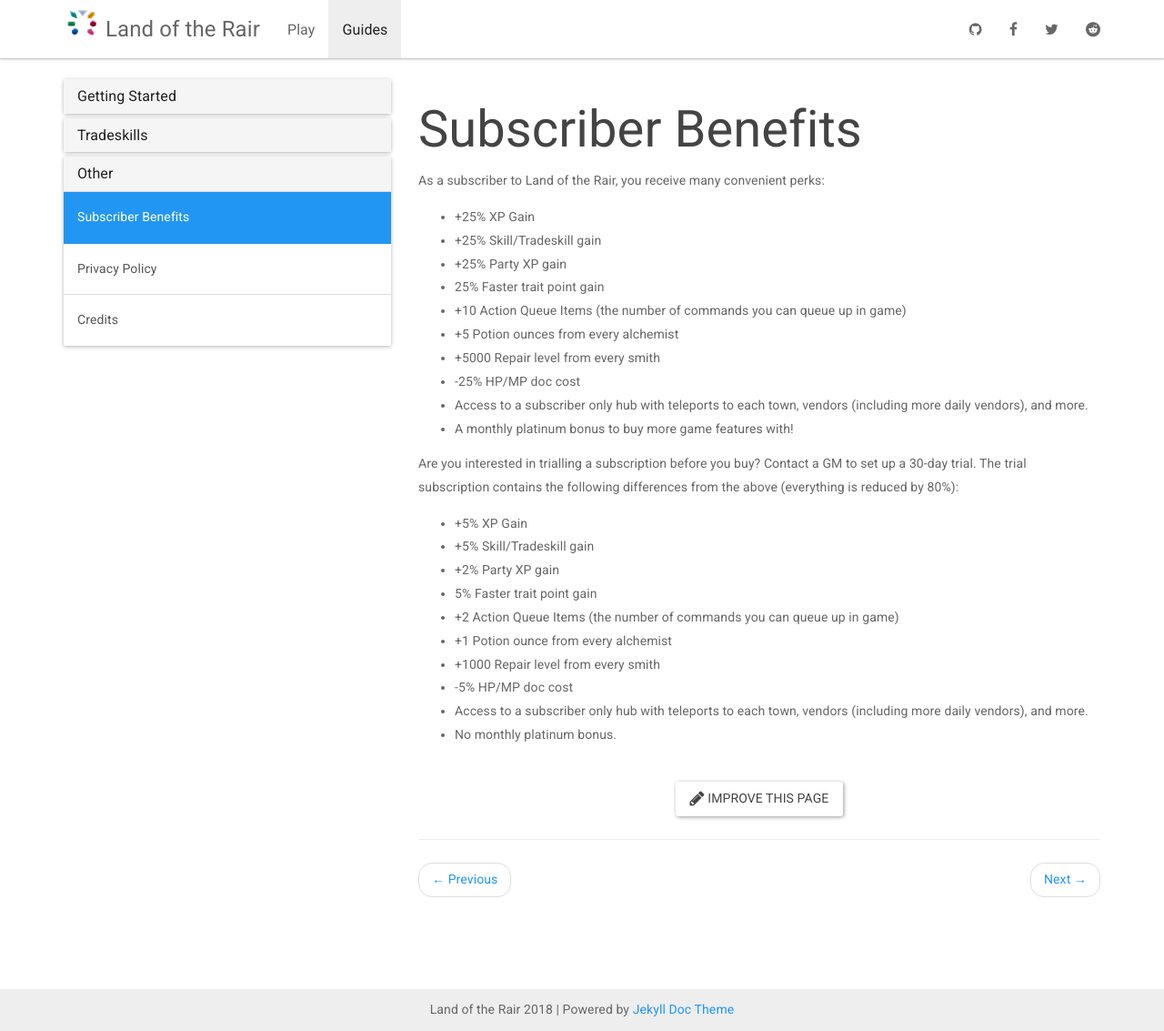
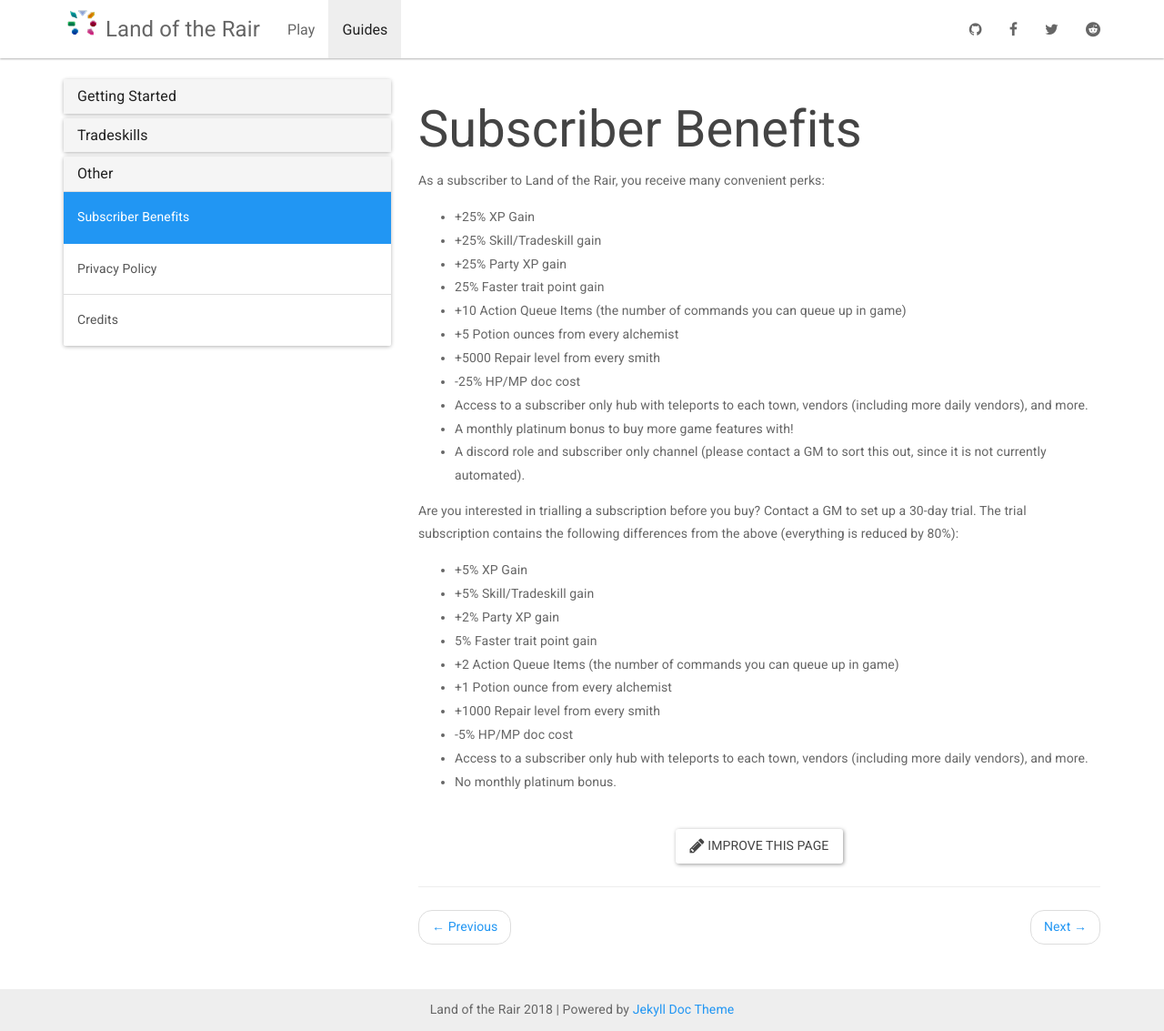
Before and after one commit to LandOfTheRair/landoftherair.github.io, a Jekyll site: the page built from _docs/other/subscriber-benefits.md, in a window 1280 px wide and 1133 px high. Shown: the whole window at 91% size. Built offline with Jekyll 4.4.1, drawn with Linux system fonts in a browser that asks for light colours; nearby versions of some CDN libraries.

Commit message:
Update subscriber-benefits.md

```diff
--- a/_docs/other/subscriber-benefits.md
+++ b/_docs/other/subscriber-benefits.md
@@ -15,6 +15,7 @@ As a subscriber to Land of the Rair, you receive many convenient perks:
 * -25% HP/MP doc cost
 * Access to a subscriber only hub with teleports to each town, vendors (including more daily vendors), and more.
 * A monthly platinum bonus to buy more game features with!
+* A discord role and subscriber only channel (please contact a GM to sort this out, since it is not currently automated).
 
 Are you interested in trialling a subscription before you buy? Contact a GM to set up a 30-day trial. The trial subscription contains the following differences from the above (everything is reduced by 80%):
 
```
